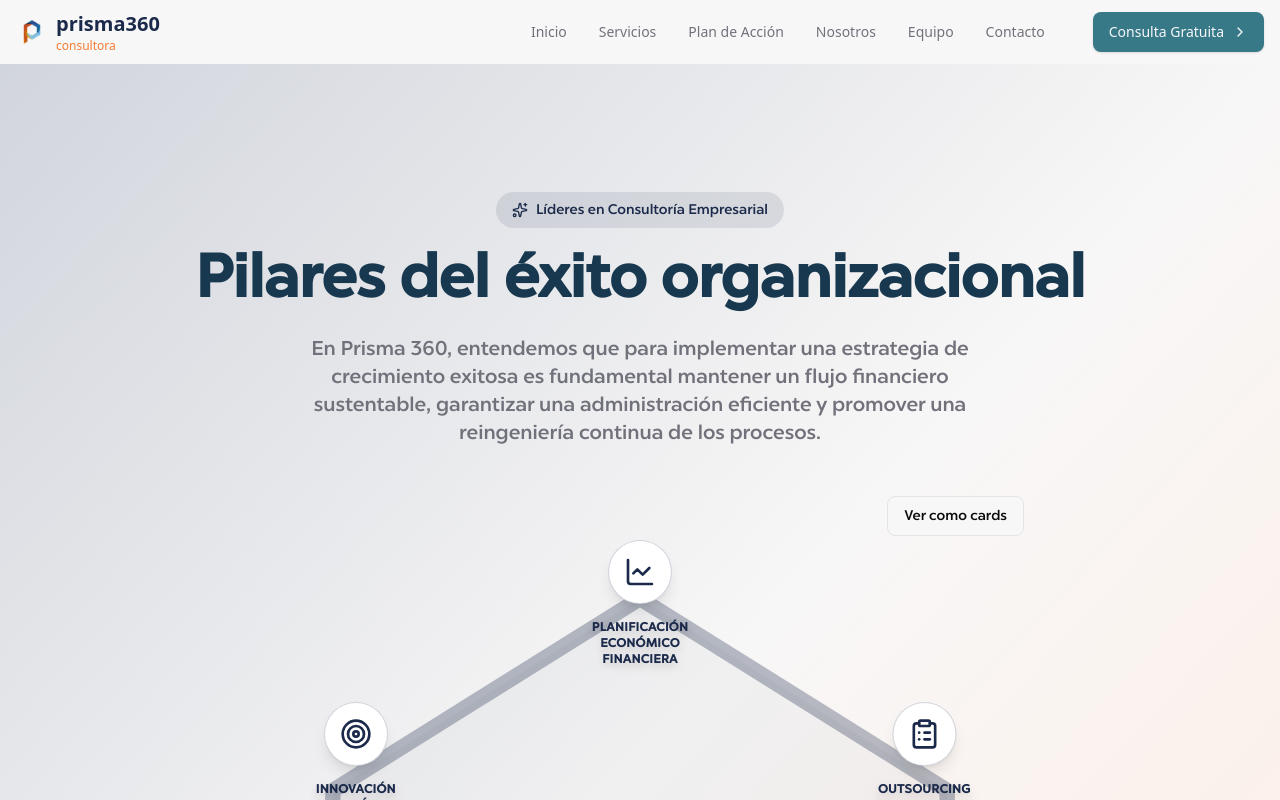
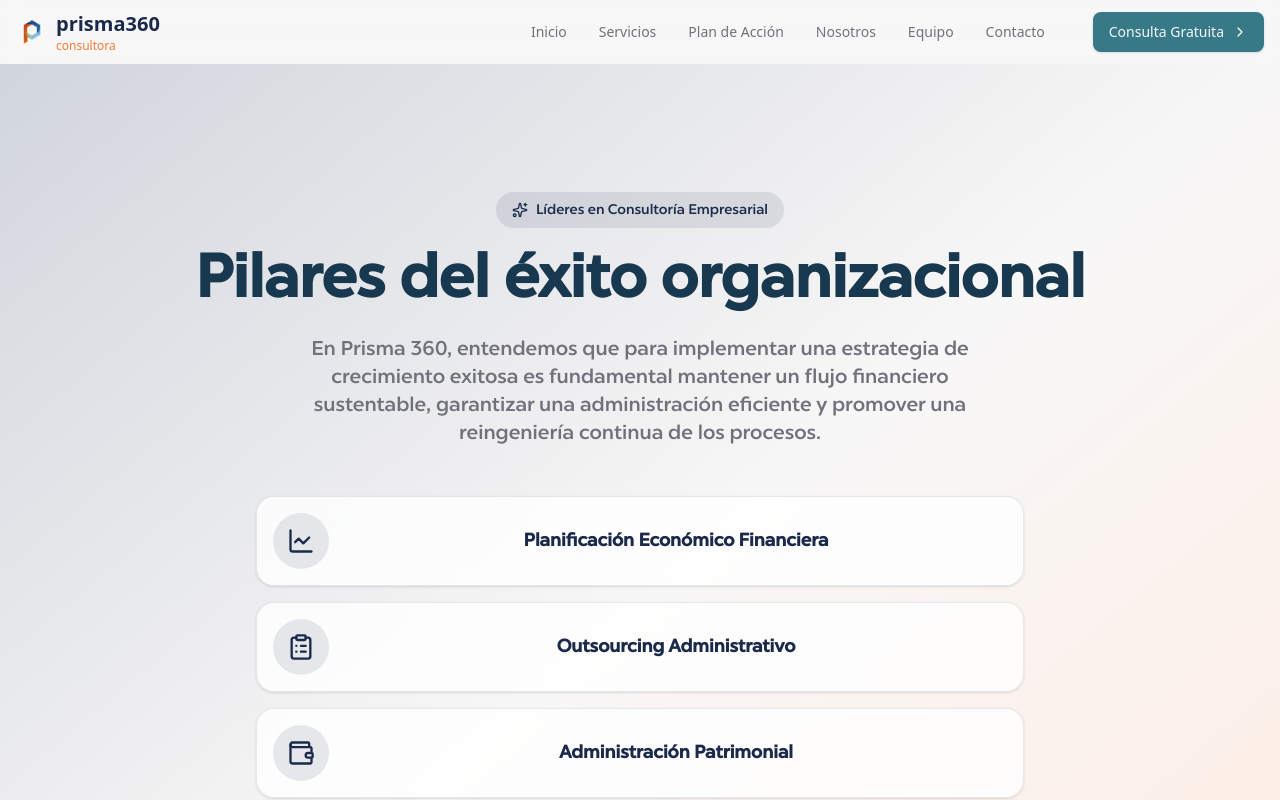
Before and after one commit to kerellen/poc_landing_page, a Next.js app: page / in a window 1280 px wide. Shown: the top 800 px of the page. Built offline with nearby package versions, Linux system fonts and the light colour scheme.

Commit message:
Default pillars to cards and update energy icon

```diff
--- a/app/page.tsx
+++ b/app/page.tsx
@@ -24,7 +24,6 @@ import {
   ClipboardList,
   Wallet,
   Settings,
-  Leaf,
   Mail,
   ArrowRight,
   Sparkles,
@@ -35,6 +34,7 @@ import {
   BarChart3,
   Rocket,
   Radar,
+  Zap,
 } from "lucide-react";
 import { cn } from "@/lib/utils";
 
@@ -96,7 +96,7 @@ const services = [
     ],
   },
   {
-    icon: Leaf,
+    icon: Zap,
     title: "EFICIENCIA ENERGÉTICA",
     description:
       "Reducimos costos energéticos mediante proyectos de eficiencia, auditorías y gestión continua.",
--- a/components/pilares.tsx
+++ b/components/pilares.tsx
@@ -4,10 +4,10 @@ import Image from "next/image";
 import { useState } from "react";
 import {
   ClipboardList,
-  Leaf,
   LineChart,
   Target,
   Wallet,
+  Zap,
 } from "lucide-react";
 import { Button } from "@/components/ui/button";
 
@@ -28,7 +28,7 @@ const pillars = [
     position: { top: "74%", left: "87%" },
   },
   {
-    icon: Leaf,
+    icon: Zap,
     title: "Eficiencia Energética",
     position: { top: "74%", left: "13%" },
   },
@@ -40,14 +40,14 @@ const pillars = [
 ] as const;
 
 export function Pilares() {
-  const [viewMode, setViewMode] = useState<"diagram" | "cards">("diagram");
+  const [viewMode, setViewMode] = useState<"diagram" | "cards">("cards");
 
   const toggleViewMode = () =>
     setViewMode((prev) => (prev === "diagram" ? "cards" : "diagram"));
 
   return (
     <div className="relative mx-auto mt-12 flex w-full max-w-3xl flex-col gap-6">
-      <div className="flex justify-end">
+      <div className="hidden">
         <Button onClick={toggleViewMode} variant="outline">
           {viewMode === "diagram" ? "Ver como cards" : "Ver como diagrama"}
         </Button>
```
